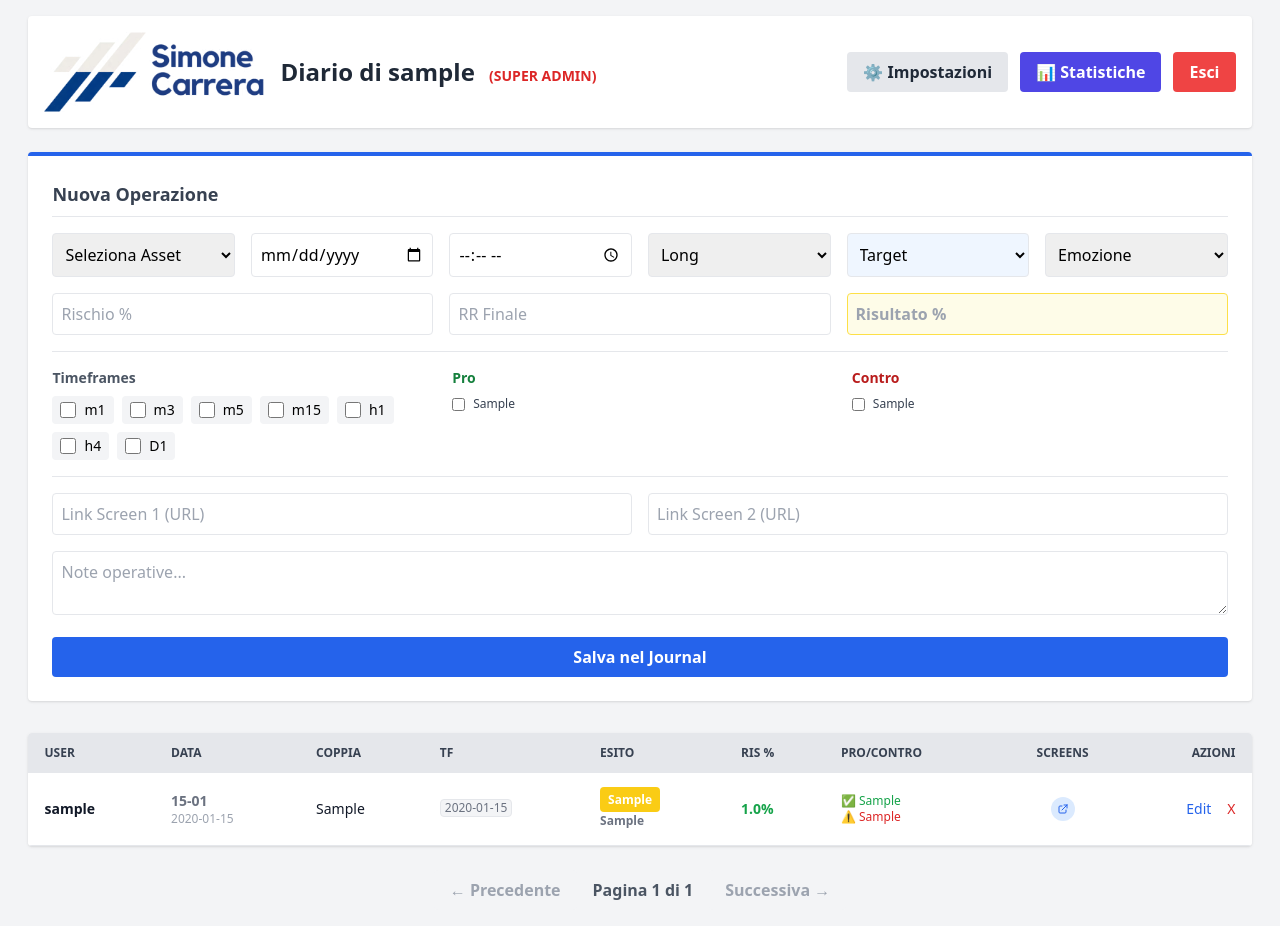
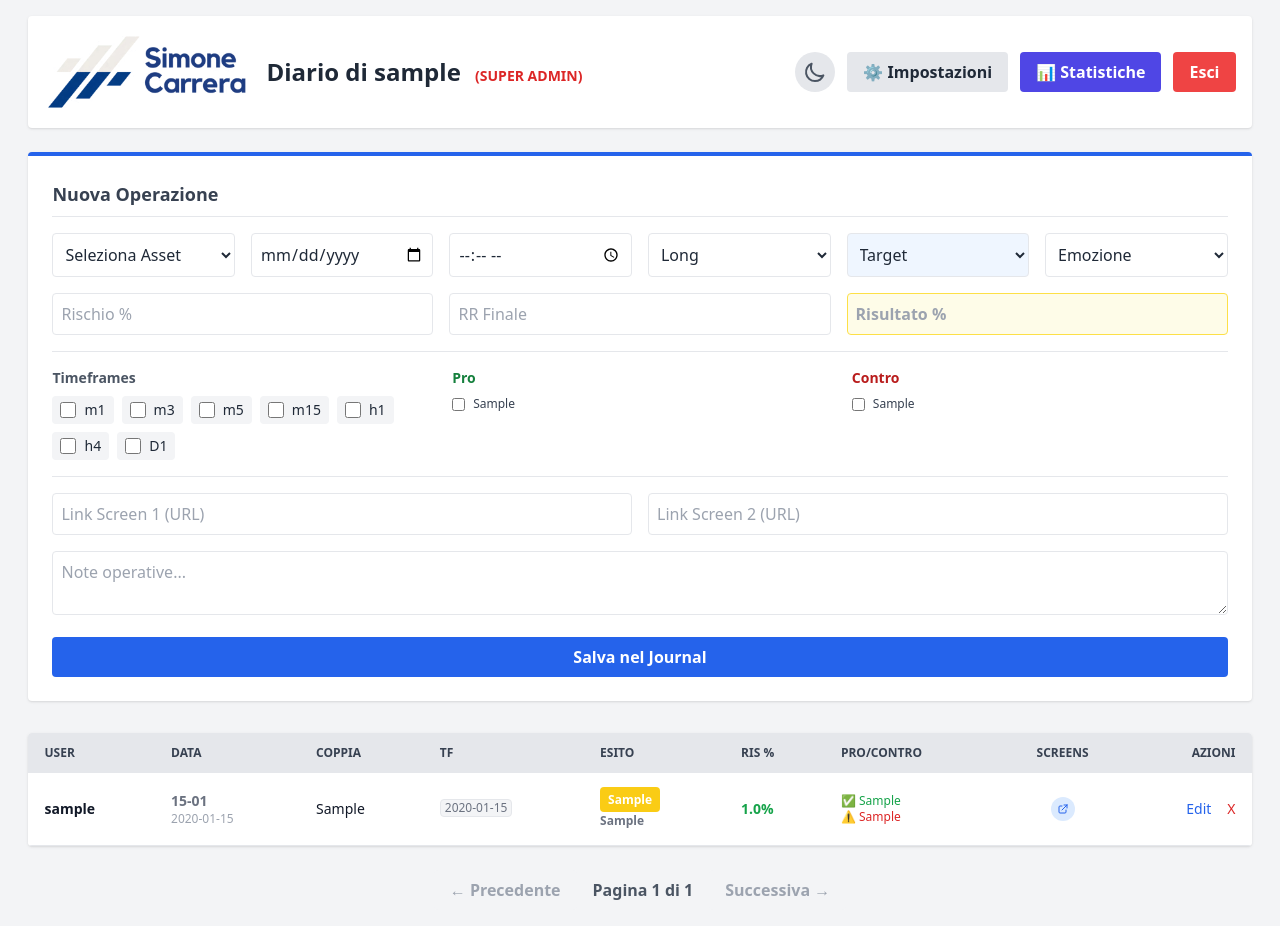
Before and after one commit to ipadpeda-ctrl/dtcjournal, a Flask app: page /dashboard in a window 1280 px wide. Run offline with Flask 3, Linux system fonts and the light colour scheme; a user stored in the database is signed in; tables that the repository leaves empty hold one stand-in row (values such as "Sample post"); some libraries are stand-ins or nearby versions.

Commit message:
Add files via upload

```diff
--- a/templates/dashboard.html
+++ b/templates/dashboard.html
@@ -4,24 +4,34 @@
     <meta charset="UTF-8">
     <title>Dashboard Journal</title>
     <script src="https://cdn.tailwindcss.com"></script>
+    <script>
+        tailwind.config = {
+            darkMode: 'class',
+        }
+    </script>
 </head>
-<body class="bg-gray-100 p-4">
+<body class="bg-gray-100 text-gray-800 dark:bg-gray-900 dark:text-gray-100 p-4 transition-colors duration-200">
 
     <div class="max-w-[98%] mx-auto">
 
-        <div class="bg-white p-4 rounded shadow mb-6 flex flex-col md:flex-row justify-between items-center gap-4">
+        <div class="bg-white dark:bg-gray-800 p-4 rounded shadow mb-6 flex flex-col md:flex-row justify-between items-center gap-4 transition-colors duration-200">
             <div class="flex items-center gap-4">
-                <img src="{{ url_for('static', filename='logo.avif') }}" alt="Logo Azienda" class="h-20 object-contain">
-                <h1 class="text-2xl font-bold text-gray-800 hidden md:block">
+                <img src="{{ url_for('static', filename='logo.avif') }}" alt="Logo Azienda" class="h-20 object-contain bg-white rounded p-1">
+                <h1 class="text-2xl font-bold text-gray-800 dark:text-white hidden md:block">
                     Diario di {{ user.username }}
                     {% if admin_view %}<span class="text-red-600 text-sm ml-2">(SUPER ADMIN)</span>{% endif %}
                 </h1>
             </div>
 
-            <div class="flex gap-3">
-                <a href="/settings" class="bg-gray-200 hover:bg-gray-300 text-gray-800 font-bold py-2 px-4 rounded flex items-center gap-2">⚙️ Impostazioni</a>
-                <a href="/statistics" class="bg-indigo-600 hover:bg-indigo-800 text-white font-bold py-2 px-4 rounded flex items-center gap-2">📊 Statistiche</a>
-                <a href="/logout" class="bg-red-500 hover:bg-red-700 text-white font-bold py-2 px-4 rounded">Esci</a>
+            <div class="flex gap-3 items-center">
+                <button onclick="toggleDarkMode()" class="p-2 rounded-full bg-gray-200 dark:bg-gray-700 hover:bg-gray-300 dark:hover:bg-gray-600 transition">
+                    <svg id="sun-icon" class="w-6 h-6 text-yellow-500 hidden" fill="none" stroke="currentColor" viewBox="0 0 24 24"><path stroke-linecap="round" stroke-linejoin="round" stroke-width="2" d="M12 3v1m0 16v1m9-9h-1M4 12H3m15.364 6.364l-.707-.707M6.343 6.343l-.707-.707m12.728 0l-.707.707M6.343 17.657l-.707.707M16 12a4 4 0 11-8 0 4 4 0 018 0z"></path></svg>
+                    <svg id="moon-icon" class="w-6 h-6 text-gray-600 dark:text-gray-300" fill="none" stroke="currentColor" viewBox="0 0 24 24"><path stroke-linecap="round" stroke-linejoin="round" stroke-width="2" d="M20.354 15.354A9 9 0 018.646 3.646 9.003 9.003 0 0012 21a9.003 9.003 0 008.354-5.646z"></path></svg>
+                </button>
+
+                <a href="/settings" class="bg-gray-200 dark:bg-gray-700 hover:bg-gray-300 dark:hover:bg-gray-600 text-gray-800 dark:text-white font-bold py-2 px-4 rounded flex items-center gap-2">⚙️ Impostazioni</a>
+                <a href="/statistics" class="bg-indigo-600 hover:bg-indigo-700 text-white font-bold py-2 px-4 rounded flex items-center gap-2">📊 Statistiche</a>
+                <a href="/logout" class="bg-red-500 hover:bg-red-600 text-white font-bold py-2 px-4 rounded">Esci</a>
             </div>
         </div>
 
@@ -35,61 +45,36 @@
           {% endif %}
         {% endwith %}
 
-        <div class="bg-white p-6 rounded shadow mb-8 border-t-4 border-blue-600">
-            <h2 class="text-lg font-semibold mb-4 text-gray-700 border-b pb-2">Nuova Operazione</h2>
+        <div class="bg-white dark:bg-gray-800 p-6 rounded shadow mb-8 border-t-4 border-blue-600 transition-colors duration-200">
+            <h2 class="text-lg font-semibold mb-4 text-gray-700 dark:text-gray-200 border-b dark:border-gray-700 pb-2">Nuova Operazione</h2>
             <form action="/add_trade" method="POST">
 
                 <div class="grid grid-cols-2 md:grid-cols-6 gap-4 mb-4">
-
-                    <select name="pair" class="border p-2 rounded w-full" required>
+                    <select name="pair" class="border dark:border-gray-600 p-2 rounded w-full bg-white dark:bg-gray-700 dark:text-white" required>
                         <option value="" disabled selected>Seleziona Asset</option>
-                        <optgroup label="Forex Majors">
+                        <optgroup label="Forex Majors" class="dark:bg-gray-700">
                             <option value="EURUSD">EURUSD</option>
                             <option value="GBPUSD">GBPUSD</option>
                             <option value="USDJPY">USDJPY</option>
                             <option value="USDCAD">USDCAD</option>
-                            <option value="USDCHF">USDCHF</option>
-                            <option value="AUDUSD">AUDUSD</option>
-                            <option value="NZDUSD">NZDUSD</option>
                         </optgroup>
-                        <optgroup label="Forex Crosses">
-                            <option value="EURGBP">EURGBP</option>
-                            <option value="EURJPY">EURJPY</option>
-                            <option value="GBPJPY">GBPJPY</option>
-                            <option value="AUDJPY">AUDJPY</option>
-                            <option value="CADJPY">CADJPY</option>
-                            <option value="CHFJPY">CHFJPY</option>
-                        </optgroup>
-                        <optgroup label="Materie Prime">
+                        <optgroup label="Commodities & Indices" class="dark:bg-gray-700">
                             <option value="XAUUSD">XAUUSD (GOLD)</option>
-                            <option value="XAGUSD">XAGUSD (SILVER)</option>
-                            <option value="WTI">WTI (OIL)</option>
-                            <option value="BRENT">BRENT</option>
-                            <option value="NGAS">NATURAL GAS</option>
-                        </optgroup>
-                        <optgroup label="Indici">
                             <option value="US30">US30 (Dow Jones)</option>
                             <option value="NAS100">NAS100 (Nasdaq)</option>
-                            <option value="SPX500">SPX500 (S&P)</option>
-                            <option value="DAX40">DAX40 (Ger)</option>
-                            <option value="UK100">UK100 (FTSE)</option>
-                        </optgroup>
-                        <optgroup label="Crypto">
                             <option value="BTCUSD">BTCUSD</option>
-                            <option value="ETHUSD">ETHUSD</option>
-                            <option value="SOLUSD">SOLUSD</option>
                         </optgroup>
                     </select>
 
-                    <input type="date" name="date" class="border p-2 rounded w-full" required>
-                    <input type="time" name="time" class="border p-2 rounded w-full" required>
+                    <input type="date" name="date" class="border dark:border-gray-600 p-2 rounded w-full bg-white dark:bg-gray-700 dark:text-white" required>
+                    <input type="time" name="time" class="border dark:border-gray-600 p-2 rounded w-full bg-white dark:bg-gray-700 dark:text-white" required>
 
-                    <select name="direction" class="border p-2 rounded w-full">
+                    <select name="direction" class="border dark:border-gray-600 p-2 rounded w-full bg-white dark:bg-gray-700 dark:text-white">
                         <option value="Long">Long</option>
                         <option value="Short">Short</option>
                     </select>
 
-                    <select name="outcome" class="border p-2 rounded w-full bg-blue-50">
+                    <select name="outcome" class="border dark:border-gray-600 p-2 rounded w-full bg-blue-50 dark:bg-gray-600 dark:text-white">
                         <option value="Target">Target</option>
                         <option value="Stop Loss">Stop Loss</option>
                         <option value="Breakeven">Breakeven</option>
@@ -97,7 +82,7 @@
                         <option value="Setup">Setup (Monitoraggio)</option>
                     </select>
 
-                    <select name="emotions" class="border p-2 rounded w-full">
+                    <select name="emotions" class="border dark:border-gray-600 p-2 rounded w-full bg-white dark:bg-gray-700 dark:text-white">
                         <option value="" disabled selected>Emozione</option>
                         <option value="ansia">Ansia</option>
                         <option value="stress">Stress</option>
@@ -110,38 +95,44 @@
                 </div>
 
                 <div class="grid grid-cols-3 gap-4 mb-4">
-                    <input type="number" step="0.01" name="risk_percent" placeholder="Rischio %" class="border p-2 rounded w-full">
-                    <input type="number" step="0.01" name="rr_final" placeholder="RR Finale" class="border p-2 rounded w-full">
-                    <input type="number" step="0.01" name="result_percent" placeholder="Risultato %" class="border p-2 rounded w-full bg-yellow-50 font-bold border-yellow-300">
+                    <input type="number" step="0.01" name="risk_percent" placeholder="Rischio %" class="border dark:border-gray-600 p-2 rounded w-full bg-white dark:bg-gray-700 dark:text-white">
+                    <input type="number" step="0.01" name="rr_final" placeholder="RR Finale" class="border dark:border-gray-600 p-2 rounded w-full bg-white dark:bg-gray-700 dark:text-white">
+                    <input type="number" step="0.01" name="result_percent" placeholder="Risultato %" class="border dark:border-gray-600 p-2 rounded w-full bg-yellow-50 dark:bg-gray-600 dark:text-white font-bold border-yellow-300">
                 </div>
 
-                <div class="grid grid-cols-1 md:grid-cols-3 gap-6 mb-4 border-t border-b py-4">
+                <div class="grid grid-cols-1 md:grid-cols-3 gap-6 mb-4 border-t dark:border-gray-700 border-b py-4">
                     <div>
-                        <p class="font-bold text-sm text-gray-600 mb-2">Timeframes</p>
+                        <p class="font-bold text-sm text-gray-600 dark:text-gray-300 mb-2">Timeframes</p>
                         <div class="flex flex-wrap gap-2">
                             {% for tf in ['m1','m3','m5','m15','h1','h4','D1'] %}
-                            <label class="inline-flex items-center bg-gray-100 px-2 py-1 rounded cursor-pointer hover:bg-gray-200">
+                            <label class="inline-flex items-center bg-gray-100 dark:bg-gray-700 px-2 py-1 rounded cursor-pointer hover:bg-gray-200 dark:hover:bg-gray-600">
                                 <input type="checkbox" name="timeframe" value="{{ tf }}" class="form-checkbox h-4 w-4 text-blue-600">
-                                <span class="ml-2 text-sm">{{ tf }}</span>
+                                <span class="ml-2 text-sm dark:text-gray-200">{{ tf }}</span>
                             </label>
                             {% endfor %}
                         </div>
                     </div>
                     <div>
-                        <p class="font-bold text-sm text-green-700 mb-2">Pro</p>
+                        <p class="font-bold text-sm text-green-700 dark:text-green-400 mb-2">Pro</p>
                         <div class="space-y-1">
                             {% for pro in user_pros %}
-                            <label class="flex items-center"><input type="checkbox" name="pros" value="{{ pro }}" class="form-checkbox text-green-600"><span class="ml-2 text-xs text-gray-700">{{ pro }}</span></label>
+                            <label class="flex items-center">
+                                <input type="checkbox" name="pros" value="{{ pro }}" class="form-checkbox text-green-600">
+                                <span class="ml-2 text-xs text-gray-700 dark:text-gray-300">{{ pro }}</span>
+                            </label>
                             {% else %}
                             <a href="/settings" class="text-xs text-blue-500 underline">Imposta i tuoi PRO</a>
                             {% endfor %}
                         </div>
                     </div>
                     <div>
-                        <p class="font-bold text-sm text-red-700 mb-2">Contro</p>
+                        <p class="font-bold text-sm text-red-700 dark:text-red-400 mb-2">Contro</p>
                         <div class="space-y-1">
                             {% for con in user_cons %}
-                            <label class="flex items-center"><input type="checkbox" name="cons" value="{{ con }}" class="form-checkbox text-red-600"><span class="ml-2 text-xs text-gray-700">{{ con }}</span></label>
+                            <label class="flex items-center">
+                                <input type="checkbox" name="cons" value="{{ con }}" class="form-checkbox text-red-600">
+                                <span class="ml-2 text-xs text-gray-700 dark:text-gray-300">{{ con }}</span>
+                            </label>
                             {% else %}
                             <a href="/settings" class="text-xs text-blue-500 underline">Imposta i tuoi CONTRO</a>
                             {% endfor %}
@@ -150,17 +141,17 @@
                 </div>
 
                 <div class="grid grid-cols-2 gap-4 mb-4">
-                    <input type="text" name="link1" placeholder="Link Screen 1 (URL)" class="border p-2 rounded w-full">
-                    <input type="text" name="link2" placeholder="Link Screen 2 (URL)" class="border p-2 rounded w-full">
+                    <input type="text" name="link1" placeholder="Link Screen 1 (URL)" class="border dark:border-gray-600 p-2 rounded w-full bg-white dark:bg-gray-700 dark:text-white">
+                    <input type="text" name="link2" placeholder="Link Screen 2 (URL)" class="border dark:border-gray-600 p-2 rounded w-full bg-white dark:bg-gray-700 dark:text-white">
                 </div>
-                <textarea name="notes" placeholder="Note operative..." class="border p-2 rounded w-full h-16 mb-4"></textarea>
-                <button type="submit" class="bg-blue-600 text-white font-bold py-2 w-full rounded hover:bg-blue-700 transition">Salva nel Journal</button>
+                <textarea name="notes" placeholder="Note operative..." class="border dark:border-gray-600 p-2 rounded w-full h-16 mb-4 bg-white dark:bg-gray-700 dark:text-white"></textarea>
+                <button type="submit" class="bg-blue-600 hover:bg-blue-700 text-white font-bold py-2 w-full rounded transition">Salva nel Journal</button>
             </form>
         </div>
 
-        <div class="overflow-x-auto bg-white rounded shadow">
-            <table class="min-w-full text-sm text-left text-gray-500">
-                <thead class="text-xs text-gray-700 uppercase bg-gray-200">
+        <div class="overflow-x-auto bg-white dark:bg-gray-800 rounded shadow transition-colors duration-200">
+            <table class="min-w-full text-sm text-left text-gray-500 dark:text-gray-400">
+                <thead class="text-xs text-gray-700 dark:text-gray-300 uppercase bg-gray-200 dark:bg-gray-700">
                     <tr>
                         {% if admin_view %}<th class="px-4 py-3">User</th>{% endif %}
                         <th class="px-4 py-3">Data</th>
@@ -175,19 +166,19 @@
                 </thead>
                 <tbody>
                     {% for trade in pagination.items %}
-                    <tr class="bg-white border-b hover:bg-gray-50">
+                    <tr class="bg-white dark:bg-gray-800 border-b dark:border-gray-700 hover:bg-gray-50 dark:hover:bg-gray-700">
                         {% if admin_view %}
-                            <td class="px-4 py-4 font-bold text-gray-900">{{ trade.author.username }}</td>
+                            <td class="px-4 py-4 font-bold text-gray-900 dark:text-white">{{ trade.author.username }}</td>
                         {% endif %}
                         <td class="px-4 py-4 whitespace-nowrap">
-                            <div class="font-bold">{{ trade.date.strftime('%d-%m') }}</div>
+                            <div class="font-bold dark:text-gray-200">{{ trade.date.strftime('%d-%m') }}</div>
                             <div class="text-xs text-gray-400">{{ trade.time }}</div>
                         </td>
-                        <td class="px-4 py-4 font-medium text-gray-900">{{ trade.pair }}</td>
+                        <td class="px-4 py-4 font-medium text-gray-900 dark:text-white">{{ trade.pair }}</td>
                         <td class="px-4 py-4">
                             {% if trade.timeframe %}
                                 {% for tf in trade.timeframe.split(',') %}
-                                <span class="inline-block bg-gray-100 text-xs px-1 rounded border mb-1">{{ tf }}</span>
+                                <span class="inline-block bg-gray-100 dark:bg-gray-700 dark:text-gray-300 text-xs px-1 rounded border dark:border-gray-600 mb-1">{{ tf }}</span>
                                 {% endfor %}
                             {% endif %}
                         </td>
@@ -200,18 +191,18 @@
                                 {% else %}bg-yellow-400 text-black{% endif %}">
                                 {{ trade.outcome }}
                             </span>
-                            <div class="text-xs mt-1 text-gray-500 font-bold">{{ trade.direction }}</div>
+                            <div class="text-xs mt-1 text-gray-500 dark:text-gray-400 font-bold">{{ trade.direction }}</div>
                         </td>
                         <td class="px-4 py-4 font-bold
-                            {% if trade.result_percent > 0 %}text-green-600{% elif trade.result_percent < 0 %}text-red-600{% endif %}">
+                            {% if trade.result_percent > 0 %}text-green-600 dark:text-green-400{% elif trade.result_percent < 0 %}text-red-600 dark:text-red-400{% endif %}">
                             {{ trade.result_percent }}%
                         </td>
                         <td class="px-4 py-4 text-xs">
                             {% if trade.selected_pros %}
-                                <div class="text-green-600 truncate max-w-[150px]" title="{{ trade.selected_pros }}">✅ {{ trade.selected_pros }}</div>
+                                <div class="text-green-600 dark:text-green-400 truncate max-w-[150px]" title="{{ trade.selected_pros }}">✅ {{ trade.selected_pros }}</div>
                             {% endif %}
                             {% if trade.selected_cons %}
-                                <div class="text-red-600 truncate max-w-[150px]" title="{{ trade.selected_cons }}">⚠️ {{ trade.selected_cons }}</div>
+                                <div class="text-red-600 dark:text-red-400 truncate max-w-[150px]" title="{{ trade.selected_cons }}">⚠️ {{ trade.selected_cons }}</div>
                             {% endif %}
                         </td>
                         <td class="px-4 py-4 text-center">
@@ -220,20 +211,20 @@
                                     {% set links = trade.screen_pre.split(',') %}
                                     {% for link in links %}
                                         {% if link %}
-                                        <a href="{{ link }}" target="_blank" class="flex items-center justify-center w-6 h-6 bg-blue-100 text-blue-600 rounded-full hover:bg-blue-600 hover:text-white transition">
+                                        <a href="{{ link }}" target="_blank" class="flex items-center justify-center w-6 h-6 bg-blue-100 dark:bg-blue-900 text-blue-600 dark:text-blue-300 rounded-full hover:bg-blue-600 hover:text-white transition">
                                             <svg class="w-3 h-3" fill="none" stroke="currentColor" viewBox="0 0 24 24"><path stroke-linecap="round" stroke-linejoin="round" stroke-width="2" d="M10 6H6a2 2 0 00-2 2v10a2 2 0 002 2h10a2 2 0 002-2v-4M14 4h6m0 0v6m0-6L10 14"></path></svg>
                                         </a>
                                         {% endif %}
                                     {% endfor %}
                                 {% else %}
-                                    <span class="text-gray-300">-</span>
+                                    <span class="text-gray-300 dark:text-gray-600">-</span>
                                 {% endif %}
                             </div>
                         </td>
                         <td class="px-4 py-4 text-right">
                             <div class="flex justify-end gap-2">
-                                <a href="/edit_trade/{{ trade.id }}" class="text-blue-600 hover:text-blue-900">Edit</a>
-                                <a href="/delete_trade/{{ trade.id }}" onclick="return confirm('Eliminare?')" class="text-red-600 hover:text-red-900 ml-2">X</a>
+                                <a href="/edit_trade/{{ trade.id }}" class="text-blue-600 dark:text-blue-400 hover:text-blue-900">Edit</a>
+                                <a href="/delete_trade/{{ trade.id }}" onclick="return confirm('Eliminare?')" class="text-red-600 dark:text-red-400 hover:text-red-900 ml-2">X</a>
                             </div>
                         </td>
                     </tr>
@@ -244,20 +235,47 @@
 
         <div class="flex justify-center items-center mt-6 gap-4">
             {% if pagination.has_prev %}
-                <a href="{{ url_for('dashboard', page=pagination.prev_num) }}" class="bg-gray-200 hover:bg-gray-300 text-gray-800 font-bold py-2 px-4 rounded">← Precedente</a>
+                <a href="{{ url_for('dashboard', page=pagination.prev_num) }}" class="bg-gray-200 dark:bg-gray-700 hover:bg-gray-300 dark:hover:bg-gray-600 text-gray-800 dark:text-white font-bold py-2 px-4 rounded">← Precedente</a>
             {% else %}
-                <span class="bg-gray-100 text-gray-400 font-bold py-2 px-4 rounded cursor-not-allowed">← Precedente</span>
+                <span class="bg-gray-100 dark:bg-gray-800 text-gray-400 dark:text-gray-600 font-bold py-2 px-4 rounded cursor-not-allowed">← Precedente</span>
             {% endif %}
 
-            <span class="text-gray-600 font-semibold">Pagina {{ pagination.page }} di {{ pagination.pages }}</span>
+            <span class="text-gray-600 dark:text-gray-300 font-semibold">Pagina {{ pagination.page }} di {{ pagination.pages }}</span>
 
             {% if pagination.has_next %}
-                <a href="{{ url_for('dashboard', page=pagination.next_num) }}" class="bg-gray-200 hover:bg-gray-300 text-gray-800 font-bold py-2 px-4 rounded">Successiva →</a>
+                <a href="{{ url_for('dashboard', page=pagination.next_num) }}" class="bg-gray-200 dark:bg-gray-700 hover:bg-gray-300 dark:hover:bg-gray-600 text-gray-800 dark:text-white font-bold py-2 px-4 rounded">Successiva →</a>
             {% else %}
-                <span class="bg-gray-100 text-gray-400 font-bold py-2 px-4 rounded cursor-not-allowed">Successiva →</span>
+                <span class="bg-gray-100 dark:bg-gray-800 text-gray-400 dark:text-gray-600 font-bold py-2 px-4 rounded cursor-not-allowed">Successiva →</span>
             {% endif %}
         </div>
 
     </div>
+
+    <script>
+        // Check local storage or system preference
+        if (localStorage.theme === 'dark' || (!('theme' in localStorage) && window.matchMedia('(prefers-color-scheme: dark)').matches)) {
+            document.documentElement.classList.add('dark');
+            document.getElementById('moon-icon').classList.add('hidden');
+            document.getElementById('sun-icon').classList.remove('hidden');
+        } else {
+            document.documentElement.classList.remove('dark');
+            document.getElementById('moon-icon').classList.remove('hidden');
+            document.getElementById('sun-icon').classList.add('hidden');
+        }
+
+        function toggleDarkMode() {
+            if (document.documentElement.classList.contains('dark')) {
+                document.documentElement.classList.remove('dark');
+                localStorage.theme = 'light';
+                document.getElementById('moon-icon').classList.remove('hidden');
+                document.getElementById('sun-icon').classList.add('hidden');
+            } else {
+                document.documentElement.classList.add('dark');
+                localStorage.theme = 'dark';
+                document.getElementById('moon-icon').classList.add('hidden');
+                document.getElementById('sun-icon').classList.remove('hidden');
+            }
+        }
+    </script>
 </body>
 </html>
```
Also changed, not shown: templates/edit_trade.html (+52 -84 lines), templates/statistics.html (+45 -48 lines).
